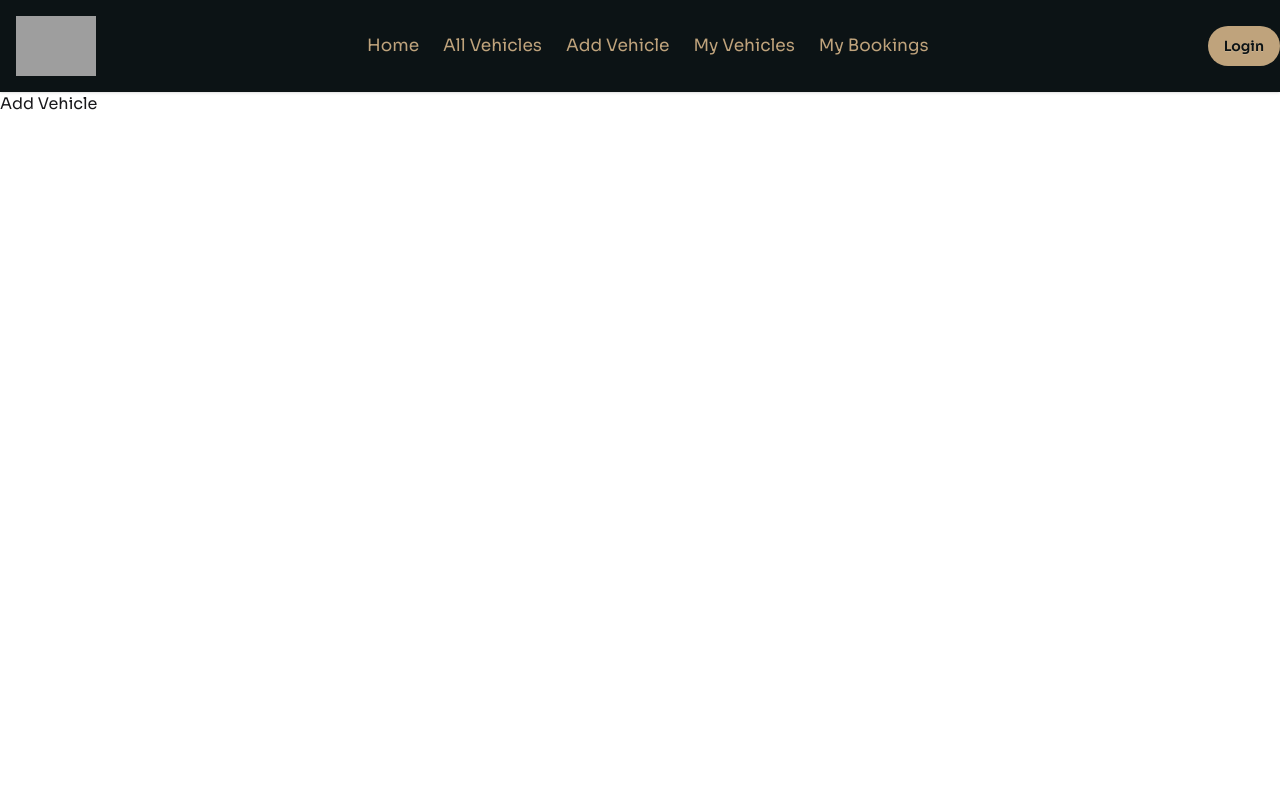
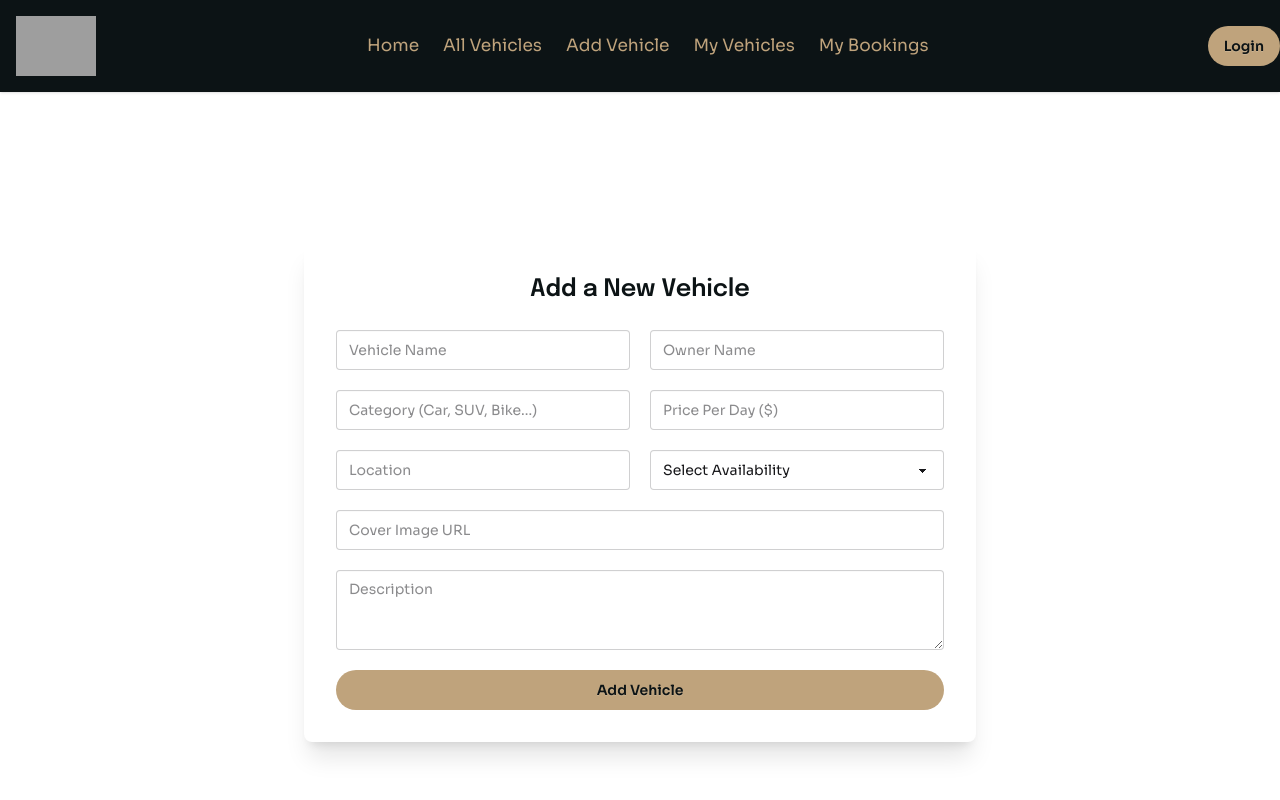
Before and after one commit to Israt-Jahan-Asma/TravelEase-Vehicle-Booking-Trip-Management-Platform-Client, a React (Vite) app: page /add-vehicles in a window 1280 px wide. Shown: the top 800 px of the page. Built offline with nearby package versions, Linux system fonts and the light colour scheme; no server answers; grey boxes are pictures that could not be loaded.

Commit message:
add vehicle page created

```diff
--- a/src/Pages/AddVehicle.jsx
+++ b/src/Pages/AddVehicle.jsx
@@ -1,11 +1,91 @@
-import React from 'react';
+import React, { use, useContext, useState } from 'react';
+import { AuthContext } from '../context/AuthContext';
+import { toast } from 'react-toastify';
+import axios from 'axios';
 
 const AddVehicle = () => {
+    const { user, loading, setLoading } = use(AuthContext);
+
+    const handleAddVehicle = async (e) =>{
+    e.preventDefault()
+    setLoading(true);
+
+    const form = e.target;
+
+    const newVehicle = {
+        vehicleName: form.vehicleName.value,
+        ownerName: form.ownerName.value,
+        category: form.category.value,
+        pricePerDay: form.pricePerDay.value,
+        location: form.location.value,
+        availability: form.availability.value,
+        description: form.description.value,
+        coverImage: form.coverImage.value,
+        userEmail: user?.email ,
+        createdAt: new Date(),
+
+        };
+
+
+        try {
+            const res = await axios.post("http://localhost:3000/all-vehicles", newVehicle);
+            if (res.data.insertedId) {
+                toast.success("✅ Vehicle added successfully!");
+                form.reset();
+            }
+        } catch (error) {
+            console.error(error);
+            toast.error("❌ Failed to add vehicle.");
+        } finally {
+            setLoading(false);
+        }
+    };
+
+
     return (
-        <div>
-           Add Vehicle
+        <div className="min-h-screen flex justify-center items-center py-10">
+            <div className="card w-full max-w-2xl shadow-xl bg-base-100 p-8">
+                <h2 className="text-2xl font-semibold text-center text-secondary mb-6">
+                    Add a New Vehicle
+                </h2>
+
+                <form onSubmit={handleAddVehicle} className="grid grid-cols-1 md:grid-cols-2 gap-5">
+                    <input type="text" name="vehicleName" placeholder="Vehicle Name" className="input input-bordered w-full" required />
+                    <input type="text" name="ownerName" placeholder="Owner Name" className="input input-bordered w-full" required />
+                    <input type="text" name="category" placeholder="Category (Car, SUV, Bike...)" className="input input-bordered w-full" required />
+                    <input type="number" name="pricePerDay" placeholder="Price Per Day ($)" className="input input-bordered w-full" required />
+                    <input type="text" name="location" placeholder="Location" className="input input-bordered w-full" required />
+
+                    <select name="availability" className="select select-bordered w-full" required>
+                        <option value="">Select Availability</option>
+                        <option value="Available">Available</option>
+                        <option value="Unavailable">Booked</option>
+                    </select>
+
+                    <input type="text" name="coverImage" placeholder="Cover Image URL" className="input input-bordered w-full md:col-span-2" required />
+
+                    <textarea name="description" placeholder="Description" className="textarea textarea-bordered w-full md:col-span-2" required></textarea>
+
+                    {/* <input
+                        type="email"
+                        name="userEmail"
+                        value={user?.email || ""}
+                        className="input input-bordered md:col-span-2"
+                        readOnly
+                    /> */}
+
+                    <button
+                        type="submit"
+                        disabled={loading}
+                        className="btn btn-primary md:col-span-2"
+                    >
+                        {loading ? "Adding..." : "Add Vehicle"}
+                    </button>
+                </form>
+            </div>
         </div>
     );
+
 };
 
 export default AddVehicle;
```
